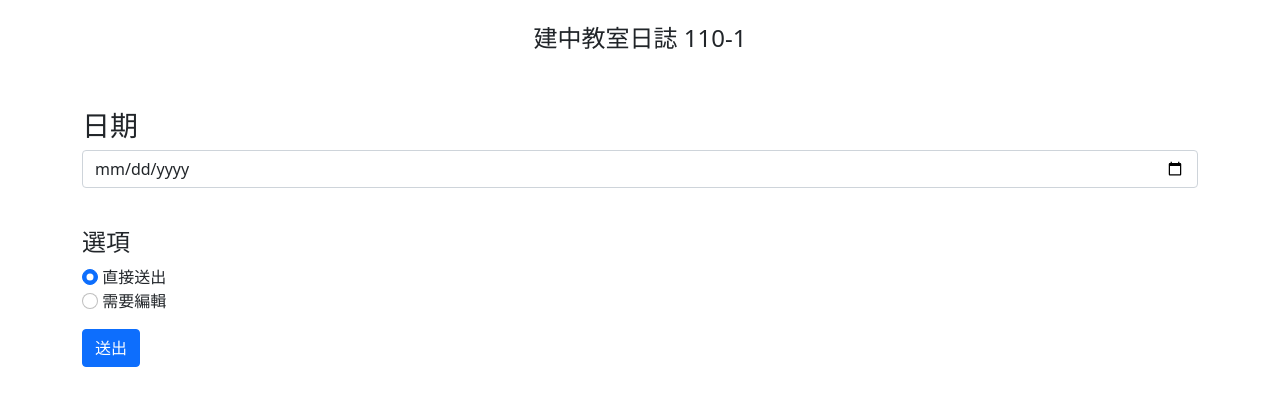
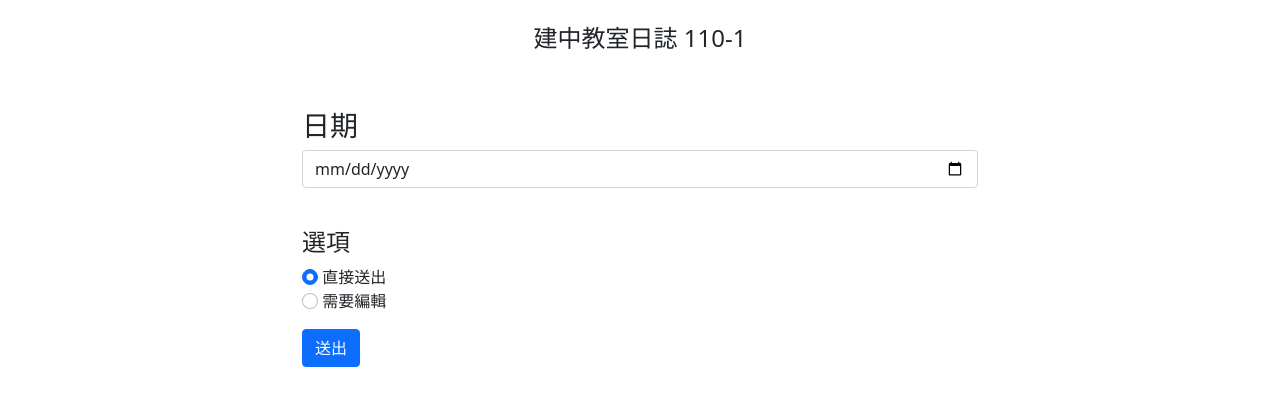
Before and after one commit to avocatpatato/auto-submit-ck, a plain HTML site: page index.html in a window 1280 px wide. Drawn offline with nearby package versions, Linux system fonts and the light colour scheme.

Commit message:
change max width

```diff
--- a/index.html
+++ b/index.html
@@ -41,6 +41,10 @@
 
             .hidden {
                 display: none;
+            }
+
+            .container {
+                max-width: 700px;
             }
         </style>
     </head>
```
